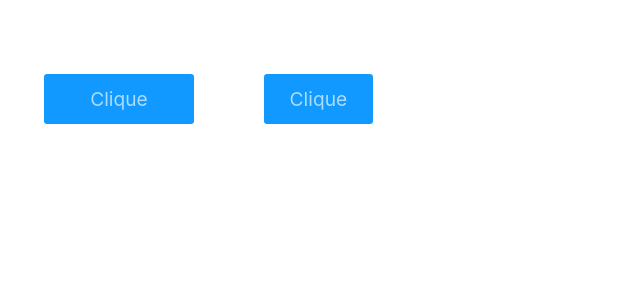
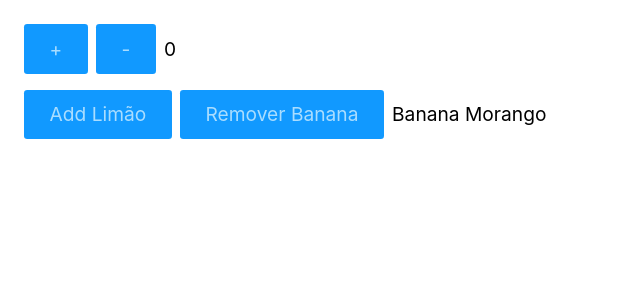
Before and after one commit to lefialho/react-origamid-aulas, a React (Create React App) app: page / in a window 1280 px wide. Shown: the top 300 px of the page, without its empty margins (0-640 px from the left). Built offline with nearby package versions, Linux system fonts and the light colour scheme.

Commit message:
Aula useReducer

```diff
--- a/src/App.js
+++ b/src/App.js
@@ -35,12 +35,19 @@
 // import { Images } from './css/imagens/Imagens';
 // import { IntroRouter } from './router/Intro/IntroRouter';
 // import { DesafioRouter } from './router/Desafio/Index';
-import { AulaProtoype } from './outrosRecursos/Proptype/index';
+// import { AulaProtoype } from './outrosRecursos/Proptype/index';
+// import { AulaLazySuspense } from './outrosRecursos/LazySuspense';
+// import { AulaMemo } from './outrosRecursos/Memo';
+
+import { AulaUseReducer } from './outrosRecursos/useReducer';
 
 export function App() {
   return (
     <>
-      <AulaProtoype />
+      <AulaUseReducer />
+      {/* <AulaMemo /> */}
+      {/* <AulaLazySuspense /> */}
+      {/* <AulaProtoype /> */}
       {/* <DesafioRouter /> */}
       {/* <IntroRouter /> */}
       {/* <Images /> */}
--- /dev/null
+++ b/src/outrosRecursos/useReducer/Exemplo.js
@@ -0,0 +1,35 @@
+import { useReducer } from 'react';
+
+function reducer(state, action) {
+  switch (action.type) {
+    case 'adicionar':
+      return [...state, action.content];
+    case 'remover':
+      return state.filter((item) => item !== action.content);
+    // retira os items que são iguais os do content ex: Banana === Banana
+    default:
+      throw new Error();
+  }
+}
+
+const styles = {
+  display: 'flex',
+  gap: '.5rem',
+  alignItems: 'center',
+};
+
+export function Exemplo() {
+  const [state, dispatch] = useReducer(reducer, ['Banana', 'Morango']);
+
+  return (
+    <div style={styles}>
+      <button onClick={() => dispatch({ type: 'adicionar', content: 'Limão' })}>
+        Add Limão
+      </button>
+      <button onClick={() => dispatch({ type: 'remover', content: 'Banana' })}>
+        Remover Banana
+      </button>
+      {state.join(' ')}
+    </div>
+  );
+}
--- /dev/null
+++ b/src/outrosRecursos/useReducer/index.js
@@ -0,0 +1,55 @@
+import { useReducer, useState } from 'react';
+import { Exemplo } from './Exemplo';
+
+// No useReducer tem uma função que lida com todas as ações desejadas
+// deixando toda lógica dentro de um único lugar ex: switch
+
+function reducer(state, action) {
+  switch (action) {
+    case 'aumentar':
+      return state + 1;
+    case 'diminuir':
+      return state - 1;
+    default:
+      throw new Error('Erro action não encontrada');
+  }
+  // if (action === 'aumentar') return state + 1;
+  // if (action === 'diminuir') return state - 1;
+  // return new Error('Erro action não encontrada');
+  // console.log(state);
+  // console.log(action);
+}
+
+export function AulaUseReducer() {
+  // 0 = estado inicial, dispatch manda todas as ações pro reducer
+  // a função de reducer só é ativada quando o dispatch é ativado
+  const [state, dispatch] = useReducer(reducer, 0);
+  // const [contar, setContar] = useState(0);
+
+  // function aumentar() {
+  //   setContar(contar + 1);
+  // }
+
+  // function diminuir() {
+  //   setContar(contar - 1);
+  // }
+  return (
+    <>
+      <div
+        style={{
+          display: 'flex',
+          gap: '.5rem',
+          alignItems: 'center',
+          marginBottom: '1rem',
+        }}
+      >
+        <button onClick={() => dispatch('aumentar')}>+</button>
+        <button onClick={() => dispatch('diminuir')}>-</button>
+        {/* <button onClick={aumentar}>+</button>
+    <button onClick={diminuir}>-</button> */}
+        <span>{state}</span>
+      </div>
+      <Exemplo />
+    </>
+  );
+}
```
